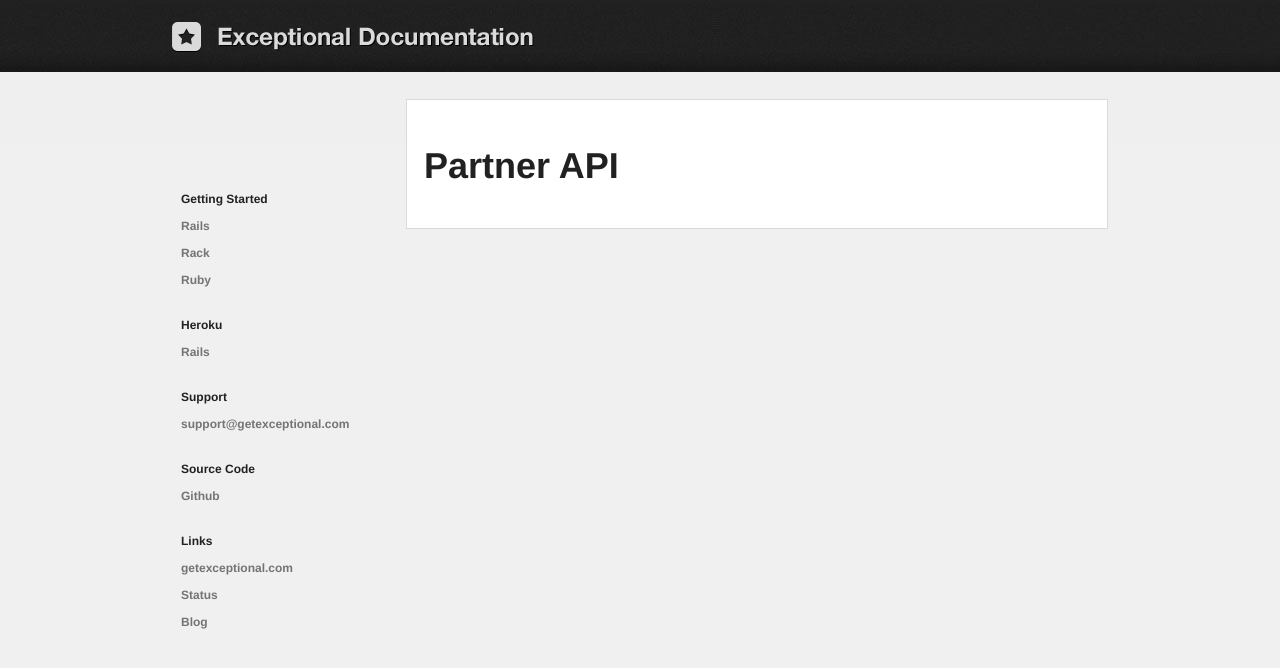
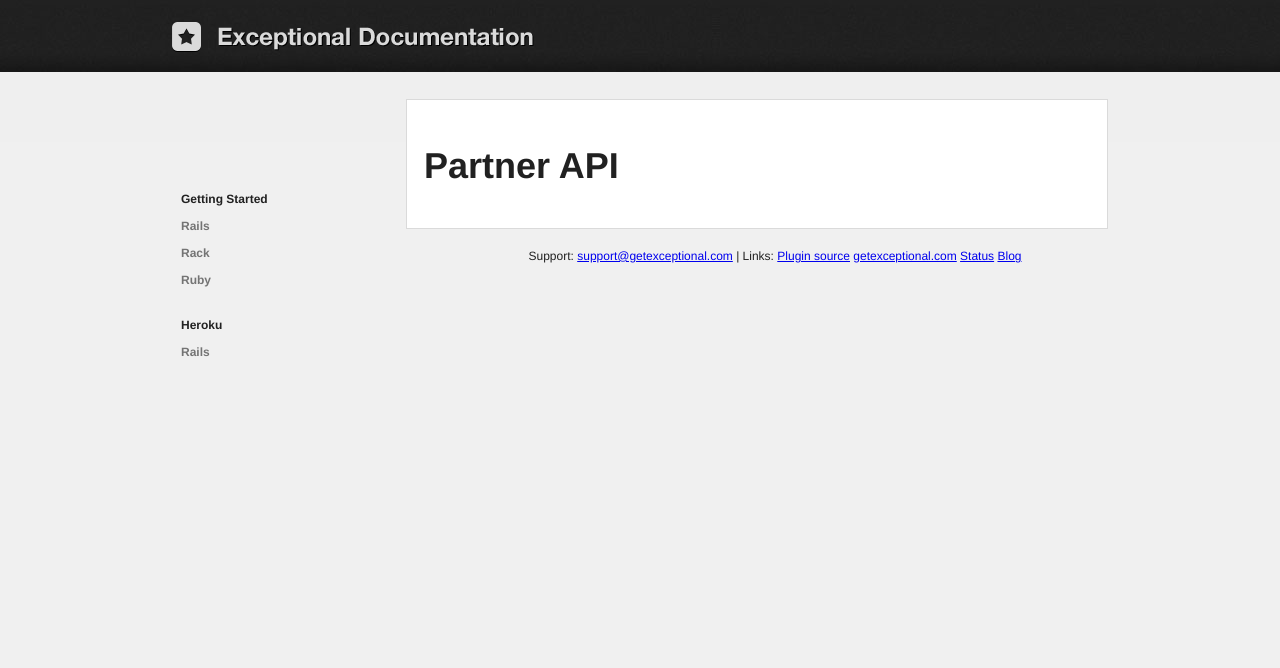
Before and after one commit to exceptional/exceptional, a Jekyll site: the page built from docs/partners/index.html, in a window 1280 px wide. Shown: the top 668 px of the page. Built offline with Jekyll 4.4.1, drawn with Linux system fonts in a browser that asks for light colours; nearby versions of some CDN libraries.

Commit message:
Moved footer links

```diff
--- a/_layouts/default.html
+++ b/_layouts/default.html
@@ -35,25 +35,18 @@
             <li><a href="/docs/heroku/rails">Rails</a></li>
           </ul>
         </li>
-        <li><a href="#">Support</a>
-          <ul>
-            <li><a href="mailto:support@getexceptional.com">support@getexceptional.com</a></li>
-          </ul>
-        </li>
-        <li><a href="#">Source Code</a>
-          <ul>
-            <li><a href="http://github.com/contrast/exceptional" target="_new">Github</a></li>
-          </ul>
-        </li>
-				<li><a href="#">Links</a>
-          <ul>
-            <li><a href="http://getexceptional.com" target="_new">getexceptional.com</a></li>
-            <li><a href="http://status.getexceptional.com" target="_new">Status</a></li>
-            <li><a href="http://blog.getexceptional.com" target="_new">Blog</a></li>
-          </ul>
-        </li>
       </ul>
 
+    </div>
+
+    <div id="Footer">
+      <p>
+        Support: <a href="mailto:support@getexceptional.com">support@getexceptional.com</a>
+        | Links: <a href="http://github.com/contrast/exceptional">Plugin source</a>
+        <a href="http://getexceptional.com">getexceptional.com</a>
+        <a href="http://status.getexceptional.com">Status</a>
+        <a href="http://blog.getexceptional.com">Blog</a>
+      </p>
     </div>
 
   </div>
--- a/css/master.css
+++ b/css/master.css
@@ -81,6 +81,13 @@ div#MainContent {
   border: 1px solid #dadada;
   background: #fff;
   float: right;
+}
+
+div#Footer {
+  width: 666px;
+  padding: 18px 0;
+  float: right;
+  text-align: center;
 }
 
 div#TableOfContents {
```
